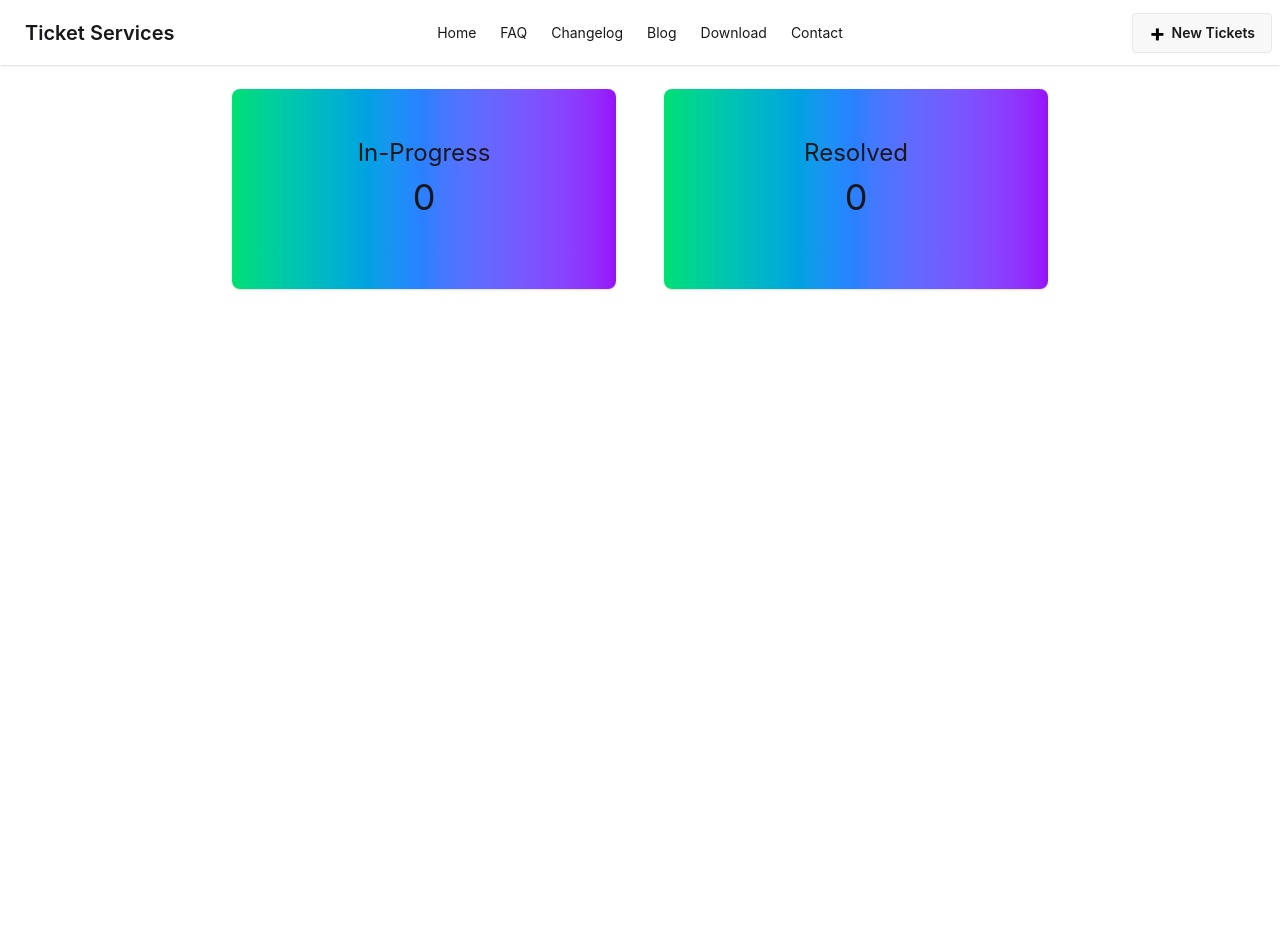
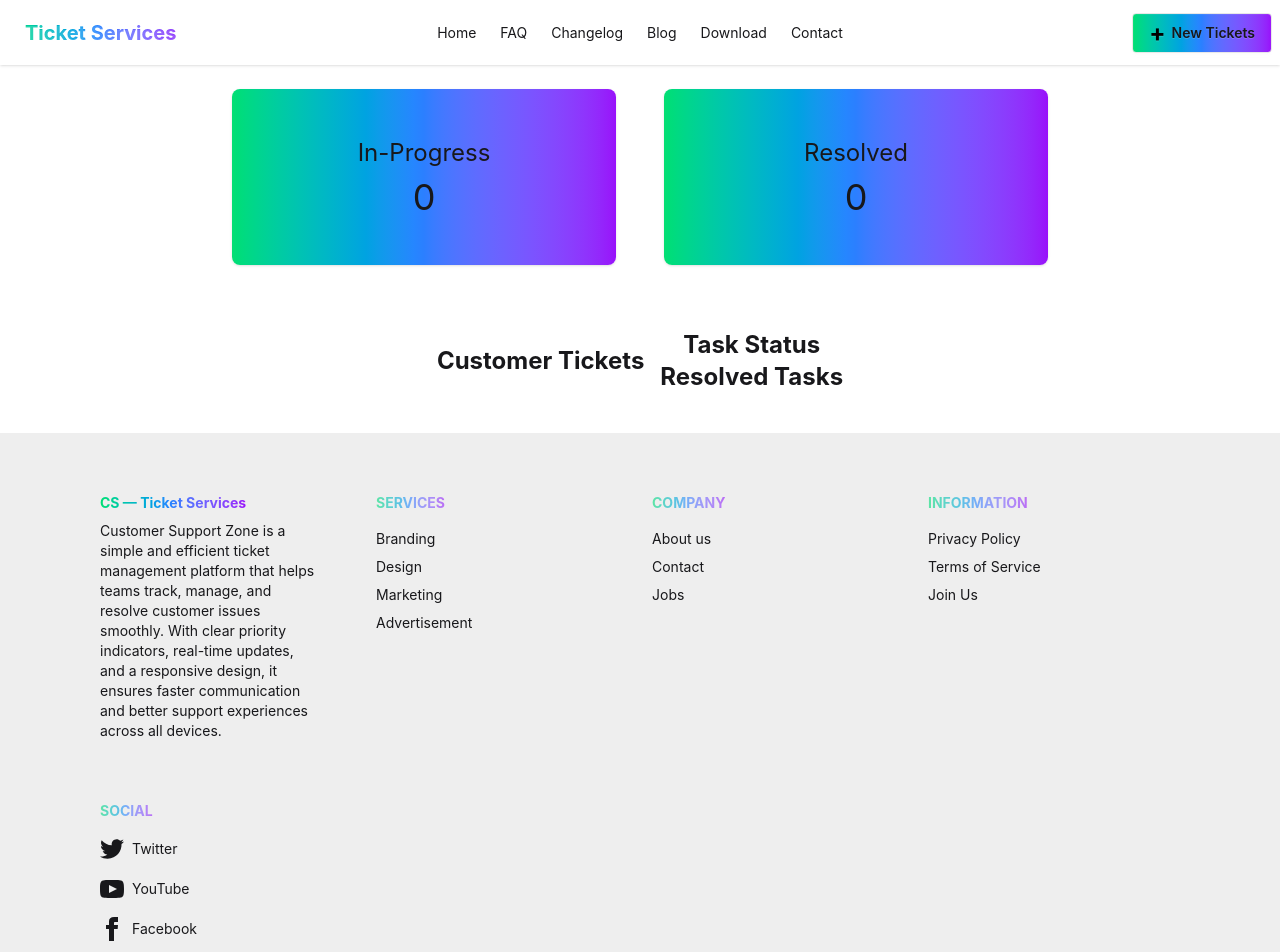
Before and after one commit to sumayaislamm/ticket-services, a React (Vite) app: page / in a window 1280 px wide. Shown: the top 952 px of the page. Before the commit the page ends 800 px from the top, so only its background shows below. Built offline with nearby package versions, Linux system fonts and the light colour scheme.

Commit message:
footer complete

```diff
--- a/src/App.jsx
+++ b/src/App.jsx
@@ -2,6 +2,8 @@
 import { useState, useEffect } from 'react';
 import Navbar from './Navbar/Navbar'
 import Banner from './Banner/Banner';
+import Footer from './Footer/Footer';
+import Main from './Main/Main';
 
 function App() {
   const [theme, setTheme] = useState('light'); // default light
@@ -18,7 +20,9 @@
     <>
 
       <Navbar />
-      <Banner></Banner>
+      <Banner/>
+      <Main/>
+      <Footer/>
 
     </>
   );
--- a/src/Banner/Banner.jsx
+++ b/src/Banner/Banner.jsx
@@ -1,7 +1,7 @@
 export default function Banner() {
     return (
 
-            <div className="lg:flex w-full h-[200px] justify-center text-center lg:gap-12 mt-6">
+            <div className="flex flex-col lg:flex-row w-full gap-5 justify-center text-center lg:gap-12 mx-auto my-6">
                 <div className="card bg-gradient-to-r from-green-400 via-blue-500 to-purple-600 p-6 rounded-lg  shadow-lg w-96 shadow-sm">
                     <div className="card-body">
                         <h1 className="text-2xl">In-Progress</h1>
--- /dev/null
+++ b/src/Footer/Footer.jsx
@@ -0,0 +1,114 @@
+export default function Footer() {
+    return (
+        <>
+            <footer className="footer flex  flex-wrap gap-5 sm:footer-horizontal bg-base-300 text-base-content pl-20 pt-10  ">
+                <nav className="w-64 p-5">
+                    <h1 className=" font-bold
+               bg-gradient-to-r
+               from-green-400 via-blue-500 to-purple-600
+               bg-clip-text text-transparent btn-ghost text-sm">
+                        CS — Ticket Services
+                    </h1>
+                    <p>
+                        Customer Support Zone is a simple and efficient ticket management
+                        platform that helps teams track, manage, and resolve customer issues smoothly.
+                        With clear priority indicators, real-time updates, and a responsive design,
+                        it ensures faster communication and better support experiences across all devices.</p>
+                </nav>
+                <nav className="w-64 p-5">
+                    <h6 className="footer-title  font-bold
+               bg-gradient-to-r
+               from-green-400 via-blue-500 to-purple-600
+               bg-clip-text text-transparent btn-ghost text-sm">Services</h6>
+                    <a className="link link-hover">Branding</a>
+                    <a className="link link-hover">Design</a>
+                    <a className="link link-hover">Marketing</a>
+                    <a className="link link-hover">Advertisement</a>
+                </nav>
+                <nav className="w-64 p-5">
+                    <h6 className="footer-title  font-bold
+               bg-gradient-to-r
+               from-green-400 via-blue-500 to-purple-600
+               bg-clip-text text-transparent btn-ghost text-sm">Company</h6>
+                    <a className="link link-hover">About us</a>
+                    <a className="link link-hover">Contact</a>
+                    <a className="link link-hover">Jobs</a>
+                </nav>
+                <nav className="w-64 p-5">
+                    <h6 className="footer-title  font-bold
+               bg-gradient-to-r
+               from-green-400 via-blue-500 to-purple-600
+               bg-clip-text text-transparent btn-ghost text-sm">Information</h6>
+                    <a className="link link-hover">Privacy Policy</a>
+                    <a className="link link-hover">Terms of Service</a>
+                    <a className="link link-hover">Join Us</a>
+                </nav>
+                <nav className="w-64 p-5">
+                    <h6 className="footer-title  font-bold
+               bg-gradient-to-r
+               from-green-400 via-blue-500 to-purple-600
+               bg-clip-text text-transparent btn-ghost text-sm">Social</h6>
+                    <div className="grid grid-flow-row gap-4">
+                        <a href="www.twitter.com"
+                            className="flex gap-2 items-center ">
+                            <svg
+                                xmlns="http://www.w3.org/2000/svg"
+                                width="24"
+                                height="24"
+                                viewBox="0 0 24 24"
+                                className="fill-current">
+                                <path
+                                    d="M24 4.557c-.883.392-1.832.656-2.828.775 1.017-.609 1.798-1.574 2.165-2.724-.951.564-2.005.974-3.127 1.195-.897-.957-2.178-1.555-3.594-1.555-3.179 0-5.515 2.966-4.797 6.045-4.091-.205-7.719-2.165-10.148-5.144-1.29 2.213-.669 5.108 1.523 6.574-.806-.026-1.566-.247-2.229-.616-.054 2.281 1.581 4.415 3.949 4.89-.693.188-1.452.232-2.224.084.626 1.956 2.444 3.379 4.6 3.419-2.07 1.623-4.678 2.348-7.29 2.04 2.179 1.397 4.768 2.212 7.548 2.212 9.142 0 14.307-7.721 13.995-14.646.962-.695 1.797-1.562 2.457-2.549z"></path>
+                            </svg>
+                            <span>Twitter</span>
+
+                        </a>
+                        <a href="www.youtube.com"
+                            className="flex gap-2 items-center" >
+                            <svg
+                                xmlns="http://www.w3.org/2000/svg"
+                                width="24"
+                                height="24"
+                                viewBox="0 0 24 24"
+                                className="fill-current">
+                                <path
+                                    d="M19.615 3.184c-3.604-.246-11.631-.245-15.23 0-3.897.266-4.356 2.62-4.385 8.816.029 6.185.484 8.549 4.385 8.816 3.6.245 11.626.246 15.23 0 3.897-.266 4.356-2.62 4.385-8.816-.029-6.185-.484-8.549-4.385-8.816zm-10.615 12.816v-8l8 3.993-8 4.007z"></path>
+                            </svg>
+                            <span>
+                                YouTube
+                            </span>
+                        </a>
+                        <a href="www.facebook.com"
+                            className="flex gap-2 items-center">
+                            <svg
+                                xmlns="http://www.w3.org/2000/svg"
+                                width="24"
+                                height="24"
+                                viewBox="0 0 24 24"
+                                className="fill-current">
+                                <path
+                                    d="M9 8h-3v4h3v12h5v-12h3.642l.358-4h-4v-1.667c0-.955.192-1.333 1.115-1.333h2.885v-5h-3.808c-3.596 0-5.192 1.583-5.192 4.615v3.385z"></path>
+                            </svg>
+                            <span>Facebook</span>
+                        </a>
+                        <a href="www.linkedin.com"
+                            className="flex gap-2 items-center">
+                            <svg
+                                xmlns="http://www.w3.org/2000/svg"
+                                width="24"
+                                height="24"
+                                viewBox="0 0 24 24"
+                                className="fill-current">
+                                <path d="M20 4H4C2.9 4 2 4.9 2 6V18C2 19.1 2.9 20 4 20H20C21.1 20 22 19.1 22 18V6C22 4.9 21.1 4 20 4ZM20 8L12 13L4 8V6L12 11L20 6V8Z" />
+                            </svg>
+                            <span>
+                                LinkedIn
+                            </span>
+                        </a>
+                    </div>
+                </nav>
+            </footer>
+            <p className="text-center bg-base-300 pb-4">© 2025 Ticket Services. All rights reserved.</p>
+        </>
+    )
+}
--- /dev/null
+++ b/src/Main/Main.jsx
@@ -0,0 +1,16 @@
+import Status from "./Status/Status";
+import Tickets from "./Tickets/Tickets";
+
+export default function Main() {
+    return (
+        <main className="flex p-10 text-center lg:flex-row flex-col gap-4 items-center justify-center">
+            <div>
+                <Tickets />
+            </div>
+            <div>
+                <Status />
+            </div>
+        </main>
+    )
+
+}
--- /dev/null
+++ b/src/Main/Status/Status.jsx
@@ -0,0 +1,20 @@
+export default function Status() {
+    return (
+        <>
+            <div>
+                <h1 className="text-2xl font-bold">Task Status
+                </h1>
+                <p>
+
+                </p>
+
+            </div>
+
+            <div >
+                <h1 className="text-2xl font-bold">Resolved Tasks</h1>
+            </div>
+        </>
+
+
+    )
+}
--- /dev/null
+++ b/src/Main/Tickets/Tickets.jsx
@@ -0,0 +1,6 @@
+export default function Tickets() {
+   return (
+    <>
+    <h1 className="text-2xl font-bold">Customer Tickets</h1>
+    </>
+   )}
--- a/src/Navbar/Navbar.jsx
+++ b/src/Navbar/Navbar.jsx
@@ -20,7 +20,10 @@
                             <li><a>Contact</a></li>
                         </ul>
                     </div>
-                    <a className="btn btn-ghost text-xl">Ticket Services</a>
+                    <a className="btn text-4xl font-bold
+               bg-gradient-to-r
+               from-green-400 via-blue-500 to-purple-600
+               bg-clip-text text-transparent btn-ghost text-xl">Ticket Services</a>
                 </div>
                 <div className="navbar-center hidden lg:flex">
                     <ul className="menu menu-horizontal px-1">
@@ -33,7 +36,7 @@
                     </ul>
                 </div>
                 <div className="navbar-end bg-base-100">
-                    <a className="btn"><span className="text-black text-2xl font-bold">+</span><span>New Tickets</span></a>
+                    <a className="btn bg-gradient-to-r from-green-400 via-blue-500 to-purple-600"><span className="text-black text-2xl font-bold">+</span><span>New Tickets</span></a>
                 </div>
             </div>
         </nav>
```
